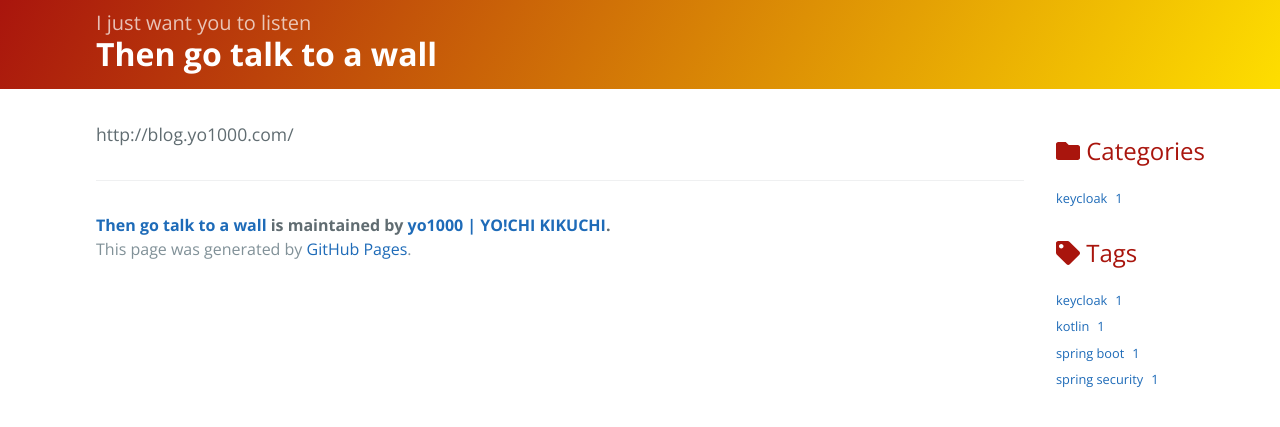
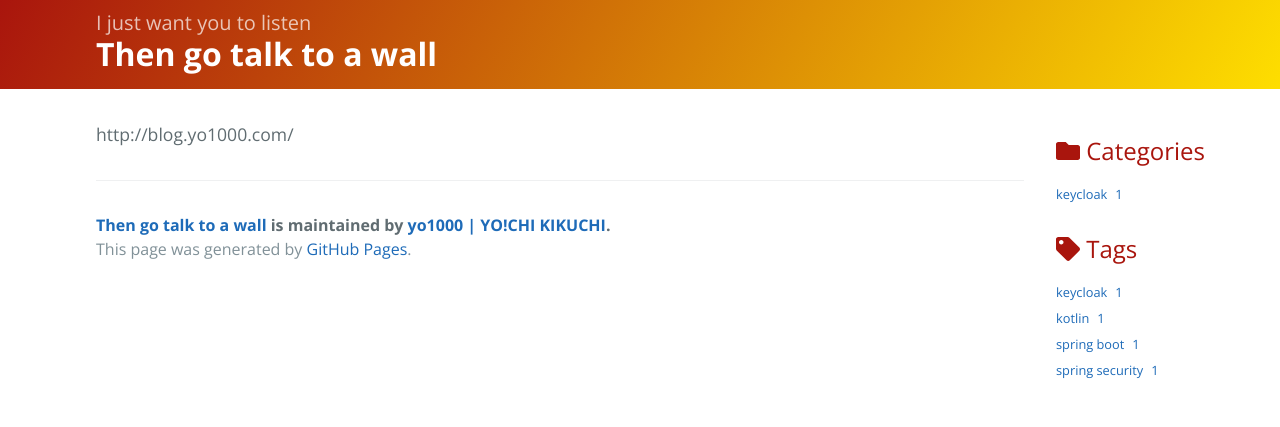
Before and after one commit to yo1000/blog.yo1000.com, a Jekyll site: the page built from README.md, in a window 1280 px wide. Shown: the top 427 px of the page. Built offline with Jekyll 4.4.1, drawn with Linux system fonts in a browser that asks for light colours; our own code applies the rules of GitHub Pages for plain Markdown files.

Commit message:
Update overwrite.css

```diff
--- a/res/site/css/overwrite.css
+++ b/res/site/css/overwrite.css
@@ -142,7 +142,7 @@
 
   .side-content ul {
     padding: 0;
-    margin: 1rem 0;
+    margin: 0 0 1rem 0;
     list-style: none;
     width: 10rem;
   }
```
